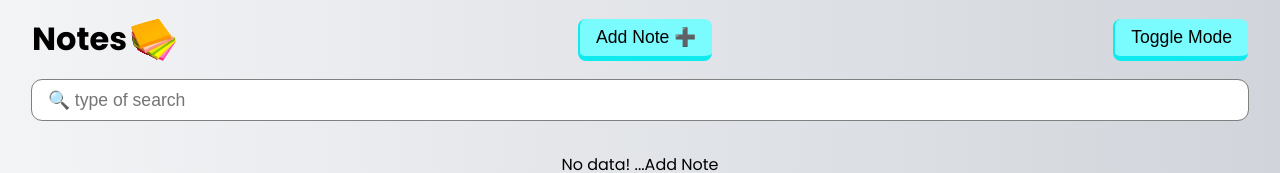
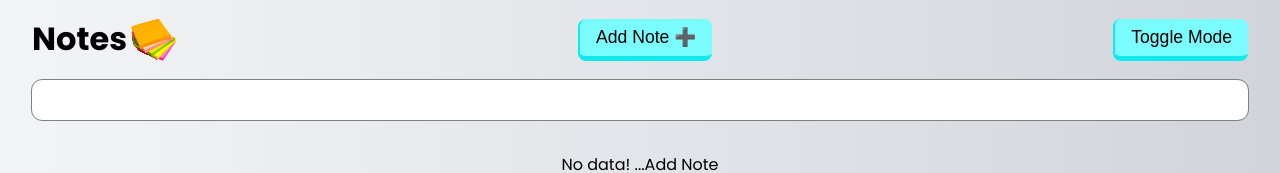
Before and after one commit to ajarek/react-64-vite-Notes-Router-6.8, a React (Vite) app: page / in a window 1280 px wide. Shown: the top 173 px of the page. Built offline with nearby package versions, Linux system fonts and the light colour scheme.

Commit message:
added logic search

```diff
--- a/src/App.jsx
+++ b/src/App.jsx
@@ -31,7 +31,7 @@ const router = createBrowserRouter([
 ])
 function App() {
   const [toggle, setToggle] = useState(false)
-
+  const [searchTerm, setSearchTerm] = useState("");
   return (
     <div
       className='App'
@@ -45,7 +45,7 @@ function App() {
           : {}
       }
     >
-      <AppContext.Provider value={{ toggle, setToggle }}>
+      <AppContext.Provider value={{ toggle, setToggle, searchTerm, setSearchTerm }}>
         <RouterProvider router={router} />
       </AppContext.Provider>
     </div>
--- a/src/components/Search.jsx
+++ b/src/components/Search.jsx
@@ -1,14 +1,12 @@
-import React, { useEffect, useRef } from 'react'
+import React, { useContext} from 'react'
+import { AppContext } from '../App'
+const Search = () => {
 
-const Search = () => {
+  const { searchTerm, setSearchTerm } = useContext(AppContext)
   return (
     <div className='search'>
-      <input
-        type='search'
-        name='search'
-        id='search'
-        placeholder='🔍 type of search'
-      />
+     <input type="text" value={searchTerm} onChange={(e) => setSearchTerm(e.target.value)} />
+
     </div>
   )
 }
--- a/src/index.css
+++ b/src/index.css
@@ -94,6 +94,7 @@ body {
   flex-direction: column;
   justify-content: space-between;
   color: var(--black);
+  box-shadow: 2px 2px 5px rgba(0,0,0,0.3)
 }
 .dashboard .card .date {
   display: flex;
--- a/src/pages/Dashboard.jsx
+++ b/src/pages/Dashboard.jsx
@@ -1,9 +1,9 @@
-import React, { useEffect, useState } from 'react'
+import React, { useEffect, useState, useContext } from 'react'
 import { useLoaderData,redirect } from 'react-router-dom'
 import { fetchStorage } from '../helpers/localStorage'
 import { randomArray } from '../helpers/randomArray'
 import { deleteStorage, saveStorage} from '../helpers/localStorage'
-
+import { AppContext } from '../App'
 export const dashboardLoader = () => {
   const data = fetchStorage('notes') || []
   return data
@@ -12,6 +12,7 @@ export const dashboardLoader = () => {
 const Dashboard = () => {
   const data = useLoaderData()
   const [list, setList] = useState([])
+  const { searchTerm, setSearchTerm } = useContext(AppContext)
 
   useEffect(() => {
     setList(data);
@@ -22,6 +23,12 @@ const Dashboard = () => {
     localStorage.setItem('notes', JSON.stringify(updatedList));
     setList(updatedList);
   }
+
+  const filteredItems = list.filter(item => {
+    return item.newTitle.toLowerCase().includes(searchTerm.toLowerCase()) ||
+           item.newDescription.toLowerCase().includes(searchTerm.toLowerCase())
+  });
+
 
   const colorArray = [
     '#ff7eb9',
@@ -34,8 +41,8 @@ const Dashboard = () => {
 
   return (
     <div className='dashboard'>
-      {list && list.length > 0 ? (
-        list.map((note) => {
+      {filteredItems && filteredItems.length > 0 ? (
+        filteredItems.map((note) => {
           return (
             <div
               className='card'
```
